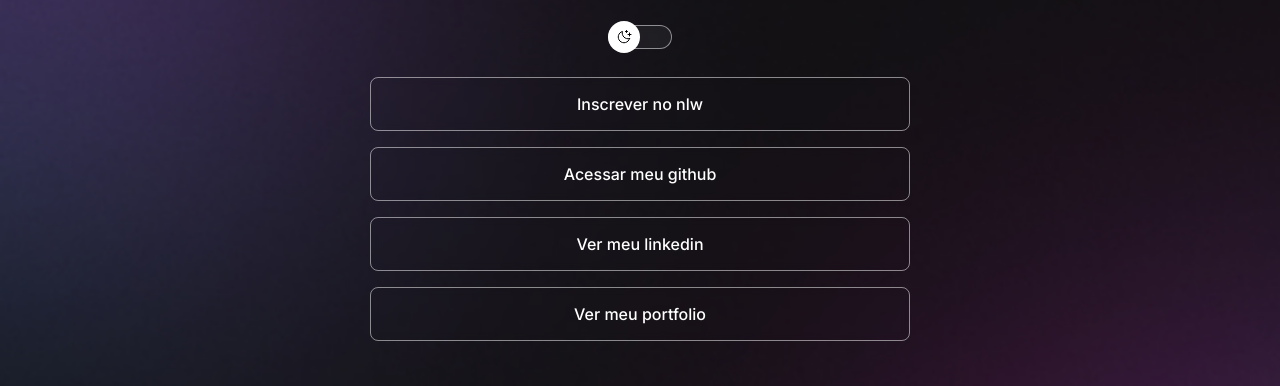
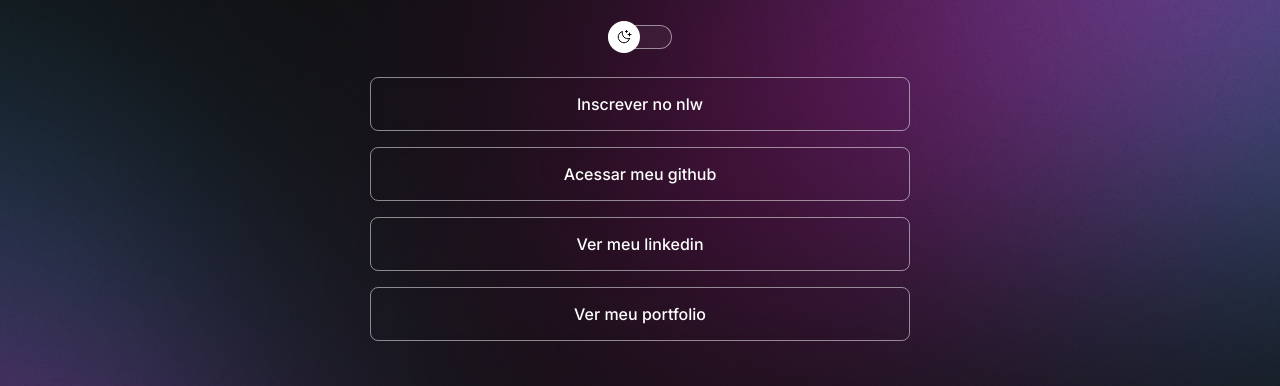
Before and after one commit to GuChaves01/discover-project-rockeseat-gustavo, a plain HTML site: page index.html in a window 1280 px wide. Shown: the part 230-616 px from the top of the page. Drawn offline with nearby package versions, Linux system fonts and the light colour scheme.

Commit message:
adicionando a troca de imagem media querie

```diff
--- a/style.css
+++ b/style.css
@@ -134,3 +134,11 @@ ul li a:hover{
     font-size: 14px;
 
 }
+@media (min-width: 700px) {
+    :root{
+        --bg-url: url(./assets/bg-desktop.jpg);
+    }
+    .light{
+        --bg-url: url(./assets/bg-desktop-light.jpg)
+    }
+}
```
